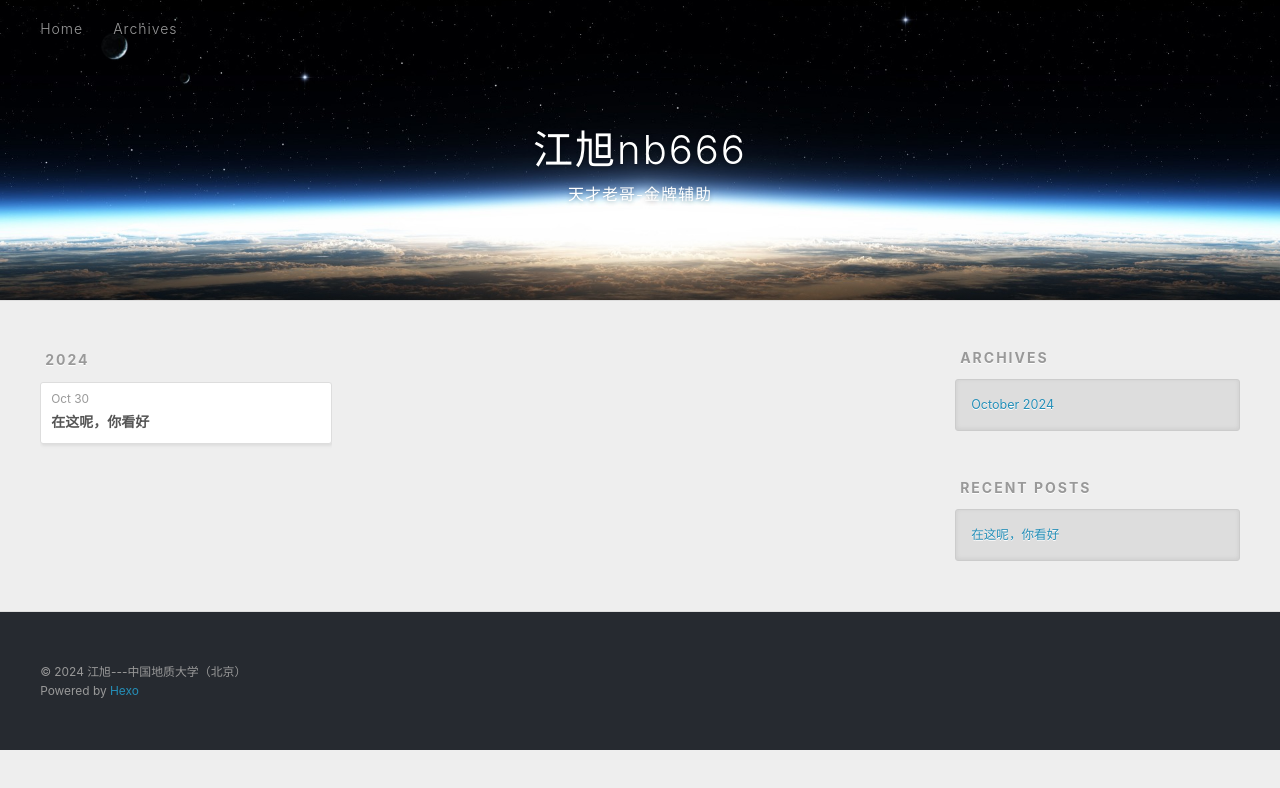
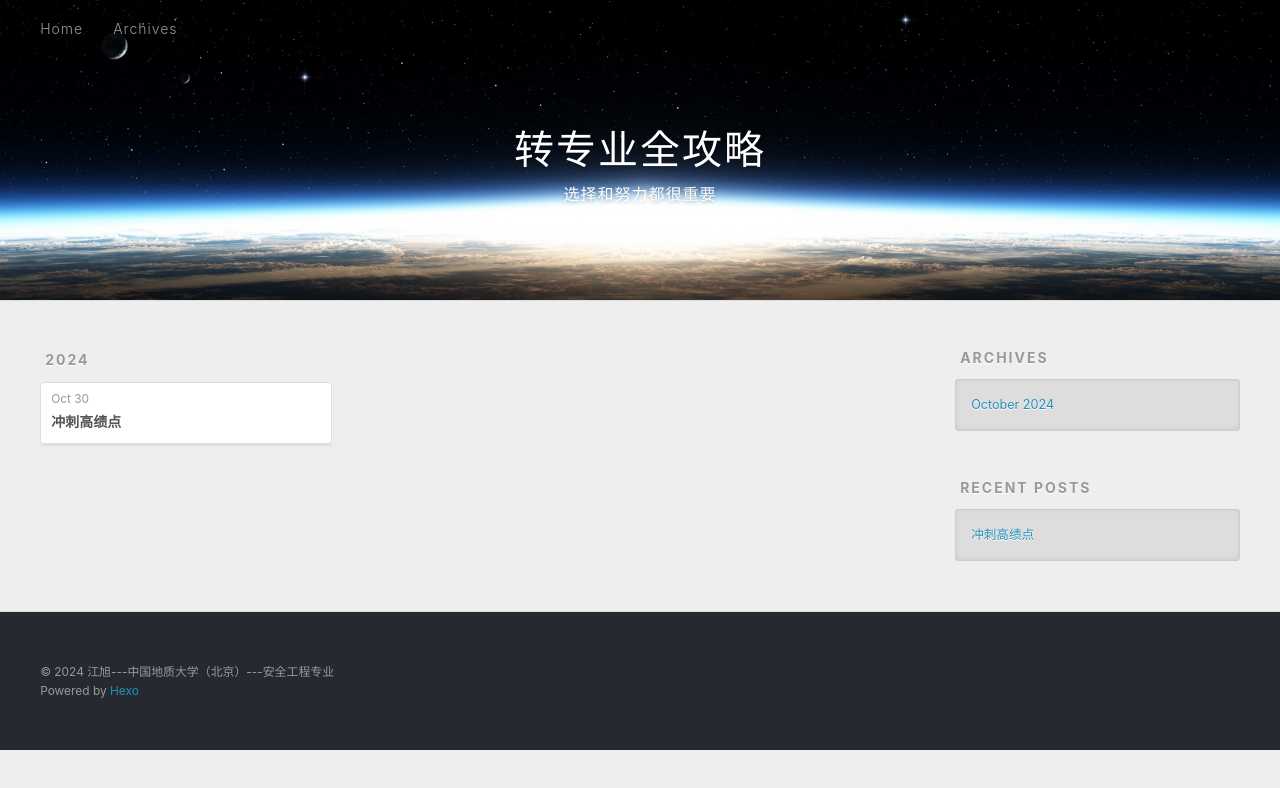
Before and after one commit to jiangxu05/jiangxu05.github.io, a plain HTML site: page archives/index.html in a window 1280 px wide. Drawn offline with Linux system fonts and the light colour scheme.

Commit message:
Site updated: 2024-11-04 21:10:52

```diff
--- a/archives/index.html
+++ b/archives/index.html
@@ -4,20 +4,20 @@
   <meta charset="utf-8">
 
 
-  <title>Archives | 江旭nb666</title>
+  <title>Archives | 转专业全攻略</title>
   <meta name="viewport" content="width=device-width, initial-scale=1, shrink-to-fit=no">
   <meta name="description" content="江旭的blog，初始阶段">
 <meta property="og:type" content="website">
-<meta property="og:title" content="江旭nb666">
+<meta property="og:title" content="转专业全攻略">
 <meta property="og:url" content="http://example.com/archives/index.html">
-<meta property="og:site_name" content="江旭nb666">
+<meta property="og:site_name" content="转专业全攻略">
 <meta property="og:description" content="江旭的blog，初始阶段">
 <meta property="og:locale" content="en_US">
-<meta property="article:author" content="江旭---中国地质大学（北京）">
+<meta property="article:author" content="江旭---中国地质大学（北京）---安全工程专业">
 <meta property="article:tag" content="no keywords">
 <meta name="twitter:card" content="summary">
 
-    <link rel="alternate" href="/atom.xml" title="江旭nb666" type="application/atom+xml">
+    <link rel="alternate" href="/atom.xml" title="转专业全攻略" type="application/atom+xml">
 
 
     <link rel="shortcut icon" href="/favicon.png">
@@ -42,11 +42,11 @@
   <div id="header-outer" class="outer">
     <div id="header-title" class="inner">
       <h1 id="logo-wrap">
-        <a href="/" id="logo">江旭nb666</a>
+        <a href="/" id="logo">转专业全攻略</a>
       </h1>
 
         <h2 id="subtitle-wrap">
-          <a href="/" id="subtitle">天才老哥-金牌辅助</a>
+          <a href="/" id="subtitle">选择和努力都很重要</a>
         </h2>
 
     </div>
@@ -96,7 +96,7 @@
 
 
     <h1 itemprop="name">
-      <a class="archive-article-title" href="/2024/10/30/hello-world/">在这呢，你看好</a>
+      <a class="archive-article-title" href="/2024/10/30/hello-world/">冲刺高绩点</a>
     </h1>
 
 
@@ -138,7 +138,7 @@
       <ul>
 
           <li>
-            <a href="/2024/10/30/hello-world/">在这呢，你看好</a>
+            <a href="/2024/10/30/hello-world/">冲刺高绩点</a>
           </li>
 
       </ul>
@@ -154,7 +154,7 @@
   <div class="outer">
     <div id="footer-info" class="inner">
 
-      &copy; 2024 江旭---中国地质大学（北京）<br>
+      &copy; 2024 江旭---中国地质大学（北京）---安全工程专业<br>
       Powered by <a href="https://hexo.io/" target="_blank">Hexo</a>
     </div>
   </div>
```
Also changed, not shown: 2024/10/30/hello-world/index.html (+13 -13 lines), archives/2024/10/index.html (+10 -10 lines), archives/2024/index.html (+10 -10 lines), index.html (+12 -12 lines).
